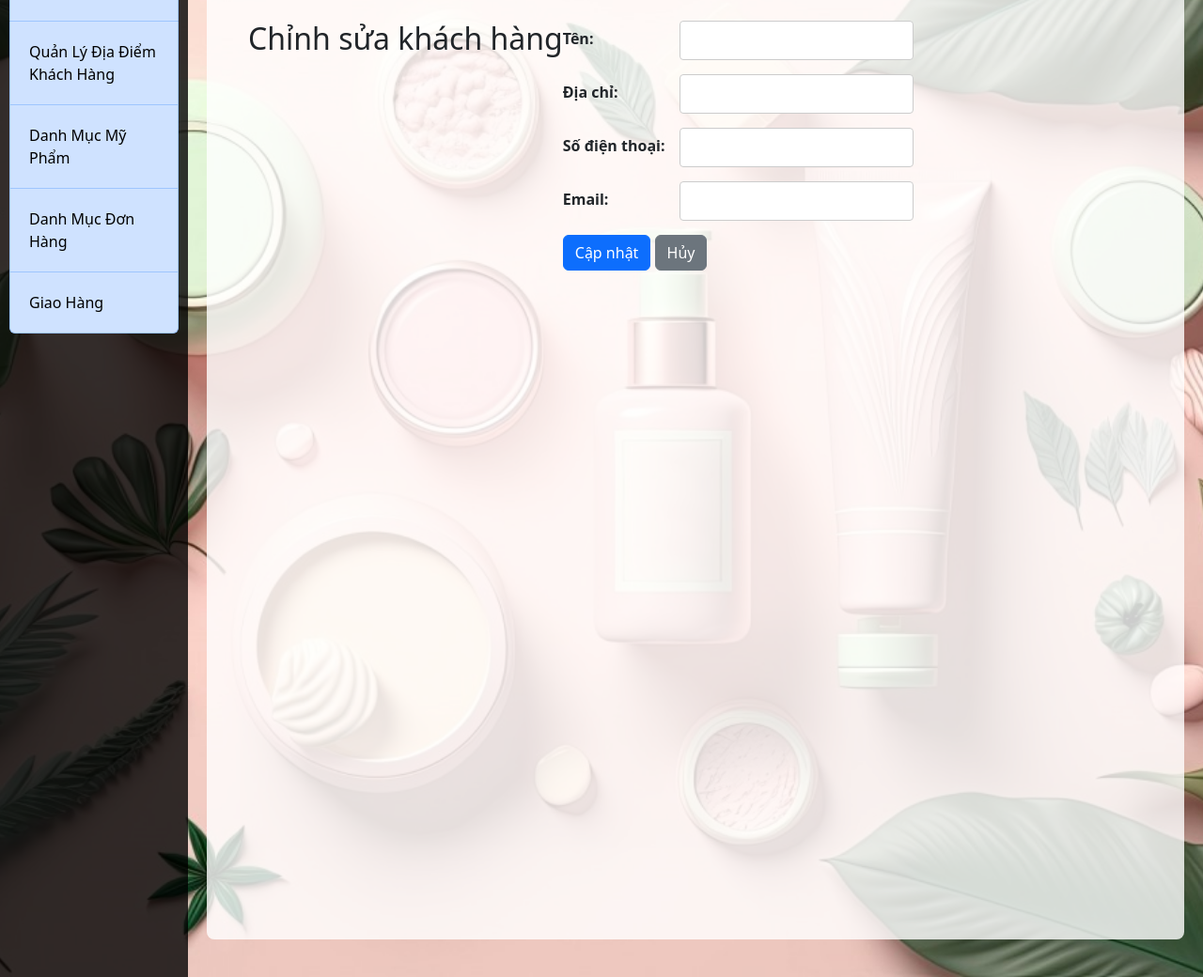
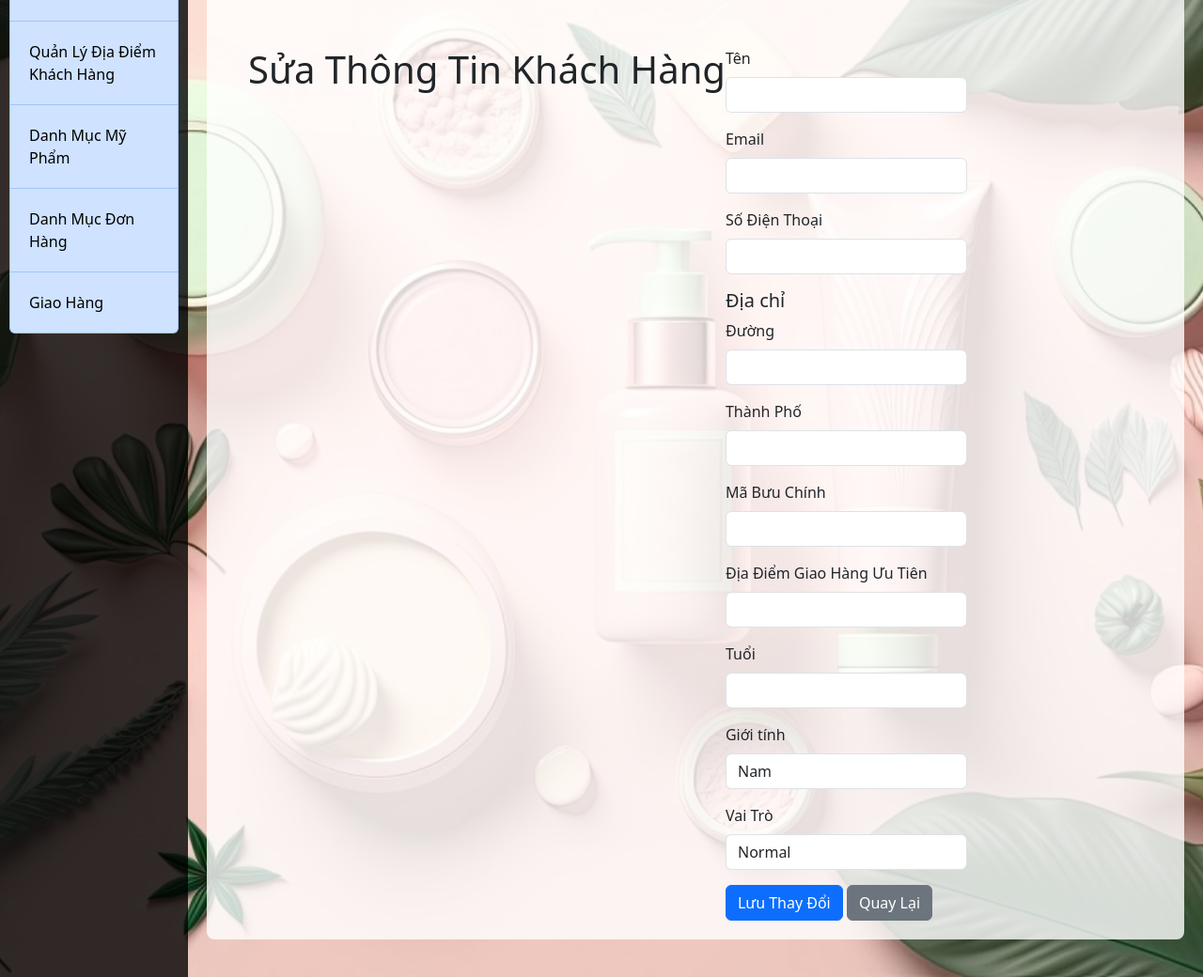
Before and after one commit to netprtony/QuanLyMyPham, a Flask app: template templates/edit_customer.html in a window 1280 px wide. Shown: the part 114-1154 px from the top of the page at 94% size. Run offline with Flask 3, Linux system fonts and the light colour scheme; the template is opened without the code that fills it, so the values that code supplies are empty.

Commit message:
delete customer

```diff
--- a/static/style.css
+++ b/static/style.css
@@ -314,6 +314,7 @@ table {
     color: rgb(0, 0, 0);
     border: none;
     border-radius: 4px;
+
 }
 .btn-edit:hover {
     background-color: #007bff;
--- a/templates/customer_list.html
+++ b/templates/customer_list.html
@@ -35,10 +35,10 @@
                         <td>{{ customer['email'] }}</td>
                         <td>{{ customer['role'] }}</td>
                         <td>
-                            <button type="button" class="btn btn-warning btn-sm" data-bs-toggle="modal" data-bs-target="#editCustomerModal{{ customer['_id']['$oid'] }}">
+                            <button onclick="{{ url_for('customer_bp.edit_customer', customer_id=customer['_id']['$oid']) }}" class="btn-edit">
                                 Sửa
                             </button>
-                            <form action="" method="POST" style="display:inline;">
+                            <form action="{{ url_for('customer_bp.delete_customer', customer_id=customer['customer_id']) }}" method="POST" style="display:inline;">
                                 <button type="submit" class="btn-delete" onclick="return confirm('Bạn có chắc chắn muốn xóa khách hàng này không?');">Xóa</button>
                             </form>
                         </td>
--- a/templates/edit_customer.html
+++ b/templates/edit_customer.html
@@ -3,27 +3,73 @@
 {% block title %}Chỉnh sửa khách hàng{% endblock %}
 
 {% block content %}
-<div class="container">
-    <h2>Chỉnh sửa khách hàng</h2>
-    <form method="POST" >
-        <div class="form-group">
-            <label for="name">Tên:</label>
-            <input type="text" id="name" name="name" value="{{ customer['name'] }}" required>
+<div class="container mt-5">
+    <h1>Sửa Thông Tin Khách Hàng</h1>
+    <form action="{{ url_for('edit_customer', customer_id=customer['_id']['$oid']) }}" method="POST">
+        <!-- Tên -->
+        <div class="mb-3">
+            <label for="name" class="form-label">Tên</label>
+            <input type="text" class="form-control" id="name" name="name" value="{{ customer['name'] }}" required>
         </div>
-        <div class="form-group">
-            <label for="address">Địa chỉ:</label>
-            <input type="text" id="address" name="address" value="{{ customer['address']['street'] }}" required>
+
+        <!-- Email -->
+        <div class="mb-3">
+            <label for="email" class="form-label">Email</label>
+            <input type="email" class="form-control" id="email" name="email" value="{{ customer['email'] }}" required>
         </div>
-        <div class="form-group">
-            <label for="phone">Số điện thoại:</label>
-            <input type="text" id="phone" name="phone" value="{{ customer['phone'] }}" required>
+
+        <!-- Số điện thoại -->
+        <div class="mb-3">
+            <label for="phone" class="form-label">Số Điện Thoại</label>
+            <input type="text" class="form-control" id="phone" name="phone" value="{{ customer['phone'] }}" required>
         </div>
-        <div class="form-group">
-            <label for="email">Email:</label>
-            <input type="email" id="email" name="email" value="{{ customer['email'] }}" required>
+
+        <!-- Địa chỉ -->
+        <h5>Địa chỉ</h5>
+        <div class="mb-3">
+            <label for="street" class="form-label">Đường</label>
+            <input type="text" class="form-control" id="street" name="street" value="{{ customer['address']['street'] }}" required>
         </div>
-        <button type="submit" class="btn btn-primary">Cập nhật</button>
-        <a href="{{ url_for('customer_list') }}" class="btn btn-secondary">Hủy</a>
+        <div class="mb-3">
+            <label for="city" class="form-label">Thành Phố</label>
+            <input type="text" class="form-control" id="city" name="city" value="{{ customer['address']['city'] }}" required>
+        </div>
+        <div class="mb-3">
+            <label for="postal_code" class="form-label">Mã Bưu Chính</label>
+            <input type="text" class="form-control" id="postal_code" name="postal_code" value="{{ customer['address']['postal_code'] }}" required>
+        </div>
+
+        <!-- Preferred Delivery Location -->
+        <div class="mb-3">
+            <label for="preferred_delivery_location" class="form-label">Địa Điểm Giao Hàng Ưu Tiên</label>
+            <input type="text" class="form-control" id="preferred_delivery_location" name="preferred_delivery_location" value="{{ customer['preferred_delivery_location'] }}" required>
+        </div>
+        <!-- Tuổi -->
+        <div class="mb-3">
+            <label for="age" class="form-label">Tuổi</label>
+            <input type="number" class="form-control" id="age" name="age" value="{{ customer['age'] }}" required>
+        </div>
+        <!-- Giới tính -->
+        <div class="mb-3">
+            <label for="role" class="form-label">Giới tính</label>
+            <select class="form-control" id="gender" name="gender" required>
+                <option value="Nam" {% if customer['gender'] == 'Nam' %}selected{% endif %}>Nam</option>
+                <option value="Nữ" {% if customer['gender'] == 'Nữ' %}selected{% endif %}>Nữ</option>
+            </select>
+        </div>
+        <!-- Vai trò -->
+        <div class="mb-3">
+            <label for="role" class="form-label">Vai Trò</label>
+            <select class="form-control" id="role" name="role" required>
+                <option value="Normal" {% if customer['role'] == 'Normal' %}selected{% endif %}>Normal</option>
+                <option value="VIP" {% if customer['role'] == 'VIP' %}selected{% endif %}>VIP</option>
+                <option value="Admin" {% if customer['role'] == 'Admin' %}selected{% endif %}>Admin</option>
+            </select>
+        </div>
+
+        <!-- Nút Lưu -->
+        <button type="submit" class="btn btn-primary">Lưu Thay Đổi</button>
+        <a href="{{ url_for('customers') }}" class="btn btn-secondary">Quay Lại</a>
     </form>
 </div>
 {% endblock %}
```
Also changed, not shown: customer_routes.py (+40 -26 lines).
